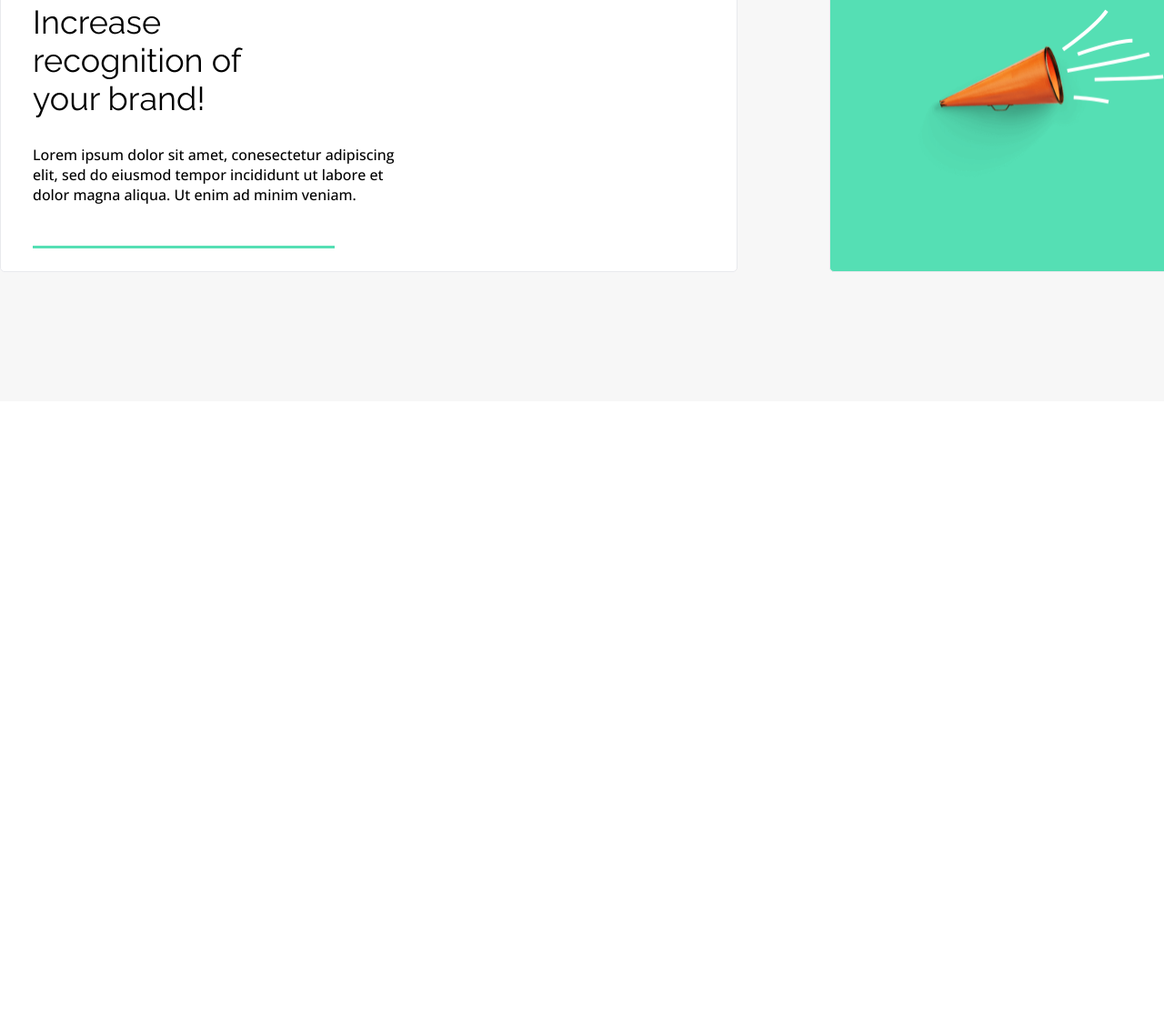
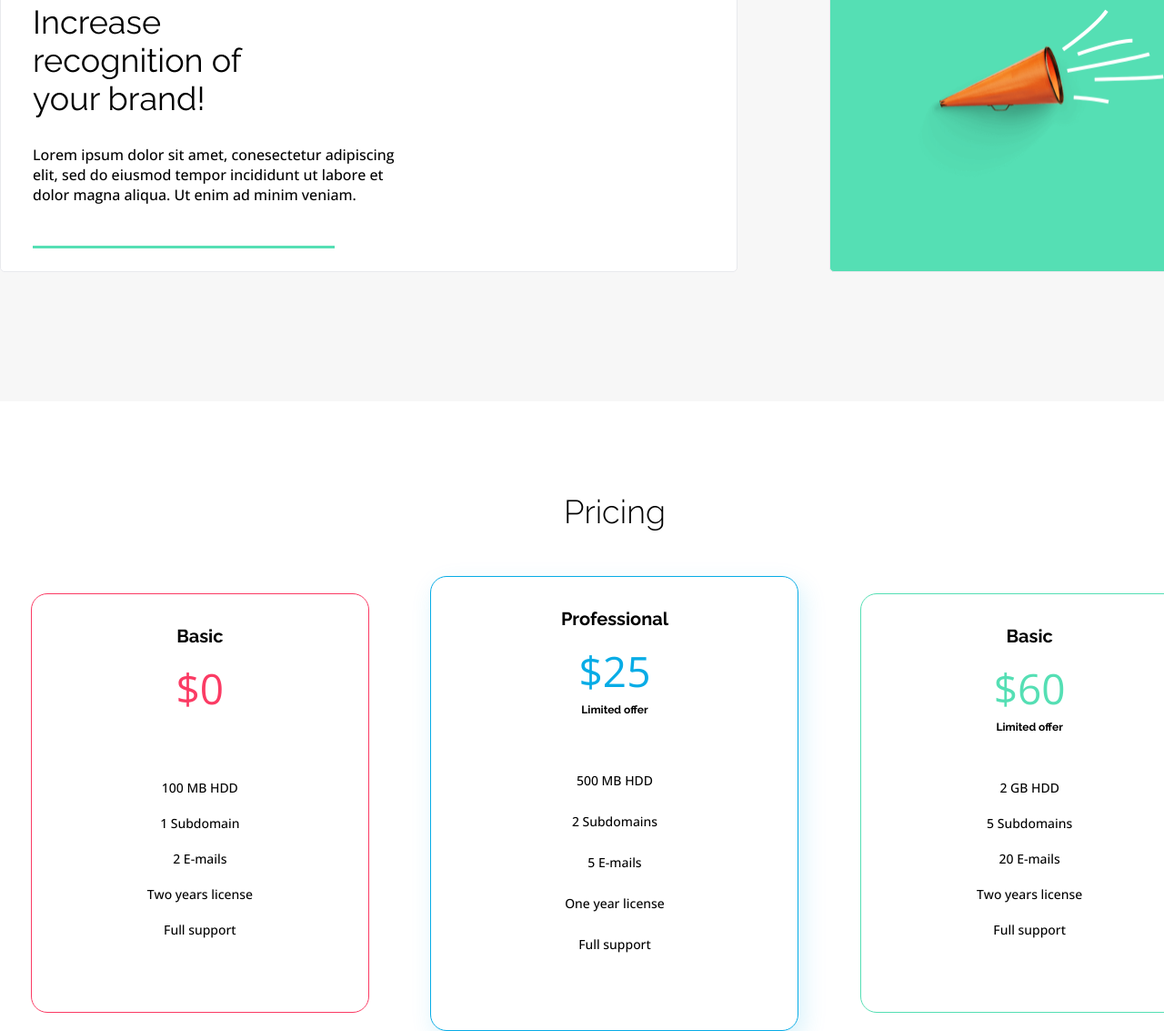
Before and after one commit to m3reck/best-buy, a plain HTML site: page index.html in a window 1280 px wide. Shown: the part 2239-3372 px from the top of the page at 91% size. Before the commit the page ends 2680 px from the top, so only its background shows below. Drawn offline with nearby package versions, Linux system fonts and the light colour scheme.

Commit message:
site progress 4/5

```diff
--- a/index.html
+++ b/index.html
@@ -82,5 +82,39 @@
         </section>
     </div>
 </section>
+<section class="pricing--background">
+    <div class="pricing container">
+        <h4>Pricing</h4>
+        <div class="pricing--box left-red">
+            <h4>Basic</h4>
+            <h5>$0</h5>
+            <p>100 MB HDD</p>
+            <p>1 Subdomain</p>
+            <p>2 E-mails</p>
+            <p>Two years license</p>
+            <p>Full support</p>
+        </div>
+        <div class="pricing--box middle-blue">
+            <h4>Professional</h4>
+            <h5>$25</h5>
+            <span>Limited offer</span>
+            <p>500 MB HDD</p>
+            <p>2 Subdomains</p>
+            <p>5 E-mails</p>
+            <p>One year license</p>
+            <p>Full support</p>
+        </div>
+        <div class="pricing--box right-green">
+            <h4>Basic</h4>
+            <h5>$60</h5>
+            <span>Limited offer</span>
+            <p>2 GB HDD</p>
+            <p>5 Subdomains</p>
+            <p>20 E-mails</p>
+            <p>Two years license</p>
+            <p>Full support</p>
+        </div>
+    </div>
+</section>
 </body>
 </html>
--- a/style/style.css
+++ b/style/style.css
@@ -294,5 +294,79 @@ section img{
     position: absolute;
     width: 296px;
     height: 207px;
+}
+.pricing>h4{
+    width: 200%;
+    text-align: center;
+    margin-top: 100px;
+    font-family: Raleway, sans-serif;
+    font-size: 36px;
+    margin-bottom: 50px;
+    font-weight: 300;
+}
+.pricing{
+    display: flex;
+    flex-wrap: wrap;
+    justify-content: space-around;
+    align-items: center;
+}
+.pricing--box{
+    width: 372px;
+    height: 461px;
+    border: 1px solid #FB3B64;
+    border-radius: 18px;
+    display: flex;
+    flex-direction: column;
+    align-items: center;
+}
+.pricing--box>h4{
+    font-family: Raleway, sans-serif;
+    font-size: 20px;
+    margin-top: 34px;
+    margin-bottom: 14px;
+}
+.pricing--box>h5{
+    font-family: "Open Sans", sans-serif;
+    font-size: 46px;
+    font-weight: 300;
+}
+.pricing--box>span{
+    margin-top: 5px;
+    font-family: Raleway, sans-serif;
+    font-size: 12px;
+    margin-bottom: 50px;
+    font-weight: 700;
+}
+.pricing--box p{
+    margin-bottom: 20px;
+    font-family: "Open Sans", sans-serif;
+    font-size: 14px;
+    text-align: center;
+    font-weight: 500;
+}
+.left-red>h5{
+    margin-bottom: 69px;
+    color: #FB3B64;
+}
+.middle-blue>h5{
+    color: #07ACE6;
+}
+.right-green>h5{
+    color: #55DFB4
+}
+.right-green{
+    border: 1px solid #55DFB4;
+}
 
+.middle-blue{
+    width: 405px;
+    height: 500px;
+    border: 1px solid #07ACE6;
+    box-shadow: 5px 10px 27px #07ACE629;
 }
+.middle-blue>span{
+    margin-bottom: 61px;
+}
+.middle-blue p{
+    margin-bottom: 26px;
+}
```
